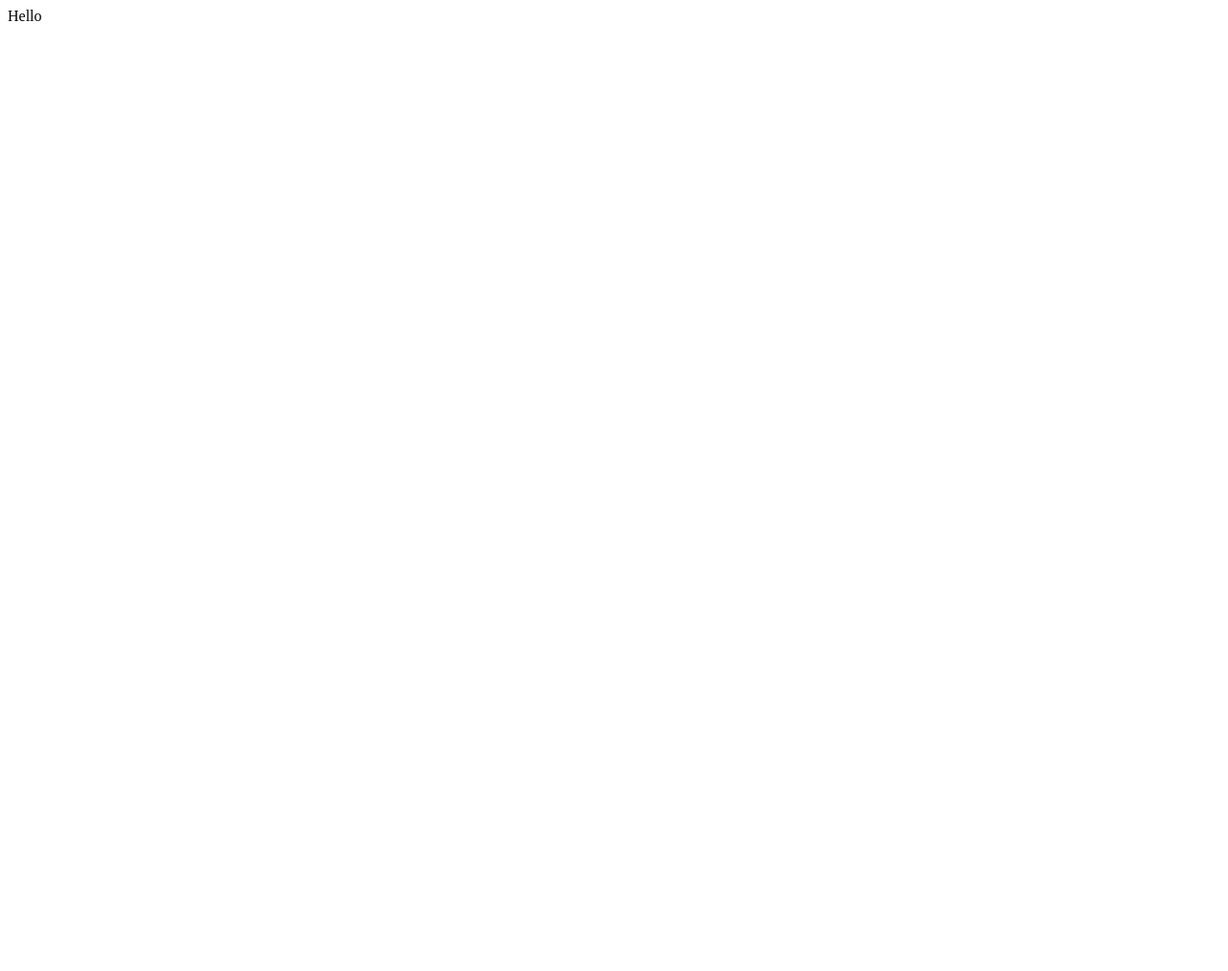
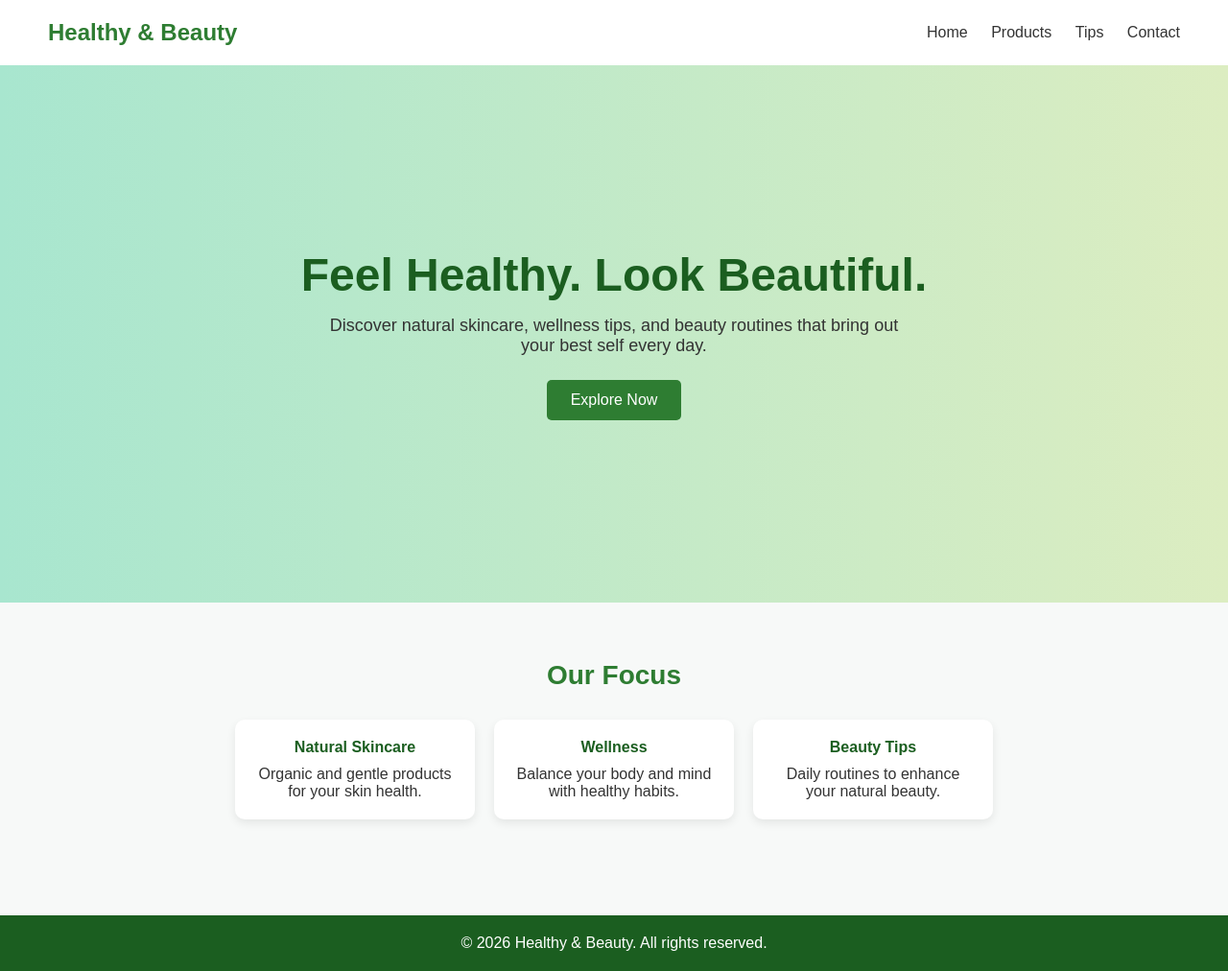
Before and after one commit to michaeladliy2019/upnutritionfzc.com, a plain HTML site: page index.html in a window 1280 px wide. Shown: the whole page at 96% size. Before the commit the page ends 800 px from the top, so only its background shows below. Drawn offline with Linux system fonts and the light colour scheme.

Commit message:
home page

```diff
--- a/index.html
+++ b/index.html
@@ -1,6 +1,169 @@
-<html>
-	<head>
-		<title>Hello</title>
-	</head>
-	Hello
+<!DOCTYPE html>
+<html lang="en">
+<head>
+  <meta charset="UTF-8" />
+  <meta name="viewport" content="width=device-width, initial-scale=1.0"/>
+  <title>Healthy & Beauty</title>
+
+  <style>
+    * {
+      margin: 0;
+      padding: 0;
+      box-sizing: border-box;
+      font-family: Arial, sans-serif;
+    }
+
+    body {
+      background: #f7f9f8;
+      color: #333;
+    }
+
+    /* Navbar */
+    header {
+      background: #ffffff;
+      padding: 20px 50px;
+      display: flex;
+      justify-content: space-between;
+      align-items: center;
+      box-shadow: 0 2px 10px rgba(0,0,0,0.05);
+    }
+
+    header h1 {
+      color: #2e7d32;
+      font-size: 24px;
+    }
+
+    nav a {
+      margin-left: 20px;
+      text-decoration: none;
+      color: #333;
+      font-weight: 500;
+    }
+
+    /* Hero Section */
+    .hero {
+      height: 70vh;
+      background: linear-gradient(to right, #a8e6cf, #dcedc1);
+      display: flex;
+      flex-direction: column;
+      justify-content: center;
+      align-items: center;
+      text-align: center;
+      padding: 20px;
+    }
+
+    .hero h2 {
+      font-size: 48px;
+      color: #1b5e20;
+    }
+
+    .hero p {
+      font-size: 18px;
+      margin-top: 15px;
+      max-width: 600px;
+    }
+
+    .hero button {
+      margin-top: 25px;
+      padding: 12px 25px;
+      border: none;
+      background: #2e7d32;
+      color: white;
+      font-size: 16px;
+      border-radius: 5px;
+      cursor: pointer;
+    }
+
+    /* Sections */
+    .section {
+      padding: 60px 50px;
+      text-align: center;
+    }
+
+    .section h3 {
+      font-size: 28px;
+      margin-bottom: 30px;
+      color: #2e7d32;
+    }
+
+    .cards {
+      display: flex;
+      justify-content: center;
+      gap: 20px;
+      flex-wrap: wrap;
+    }
+
+    .card {
+      background: white;
+      padding: 20px;
+      width: 250px;
+      border-radius: 10px;
+      box-shadow: 0 4px 10px rgba(0,0,0,0.08);
+    }
+
+    .card h4 {
+      margin-bottom: 10px;
+      color: #1b5e20;
+    }
+
+    /* Footer */
+    footer {
+      background: #1b5e20;
+      color: white;
+      text-align: center;
+      padding: 20px;
+      margin-top: 40px;
+    }
+  </style>
+</head>
+
+<body>
+
+  <!-- Header -->
+  <header>
+    <h1>Healthy & Beauty</h1>
+    <nav>
+      <a href="#">Home</a>
+      <a href="#">Products</a>
+      <a href="#">Tips</a>
+      <a href="#">Contact</a>
+    </nav>
+  </header>
+
+  <!-- Hero -->
+  <section class="hero">
+    <h2>Feel Healthy. Look Beautiful.</h2>
+    <p>
+      Discover natural skincare, wellness tips, and beauty routines that bring out your best self every day.
+    </p>
+    <button>Explore Now</button>
+  </section>
+
+  <!-- Features -->
+  <section class="section">
+    <h3>Our Focus</h3>
+    <div class="cards">
+      <div class="card">
+        <h4>Natural Skincare</h4>
+        <p>Organic and gentle products for your skin health.</p>
+      </div>
+
+      <div class="card">
+        <h4>Wellness</h4>
+        <p>Balance your body and mind with healthy habits.</p>
+      </div>
+
+      <div class="card">
+        <h4>Beauty Tips</h4>
+        <p>Daily routines to enhance your natural beauty.</p>
+      </div>
+    </div>
+  </section>
+
+  <!-- Footer -->
+  <footer>
+    <p>© 2026 Healthy & Beauty. All rights reserved.</p>
+  </footer>
+
+</body>
 </html>
```
